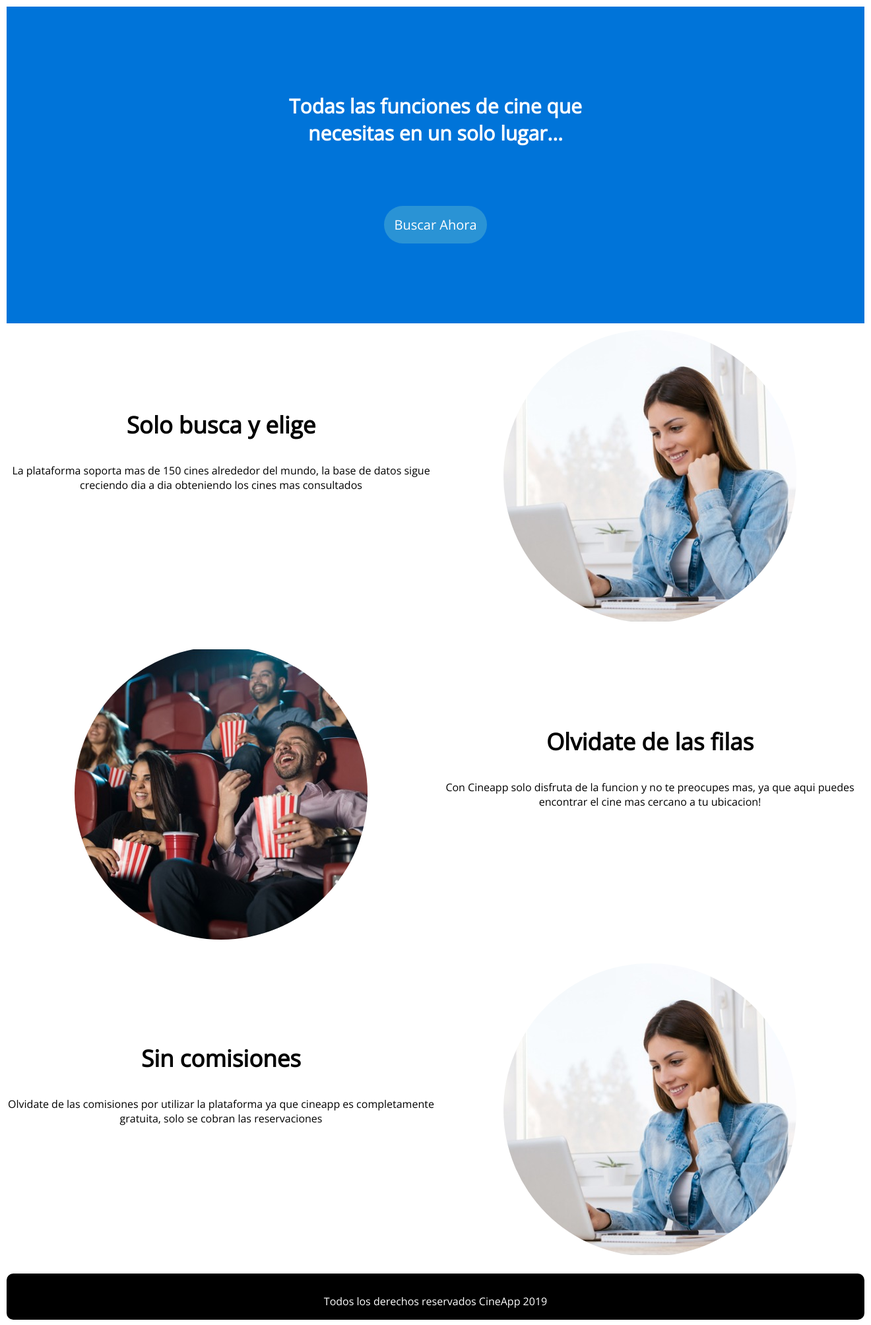
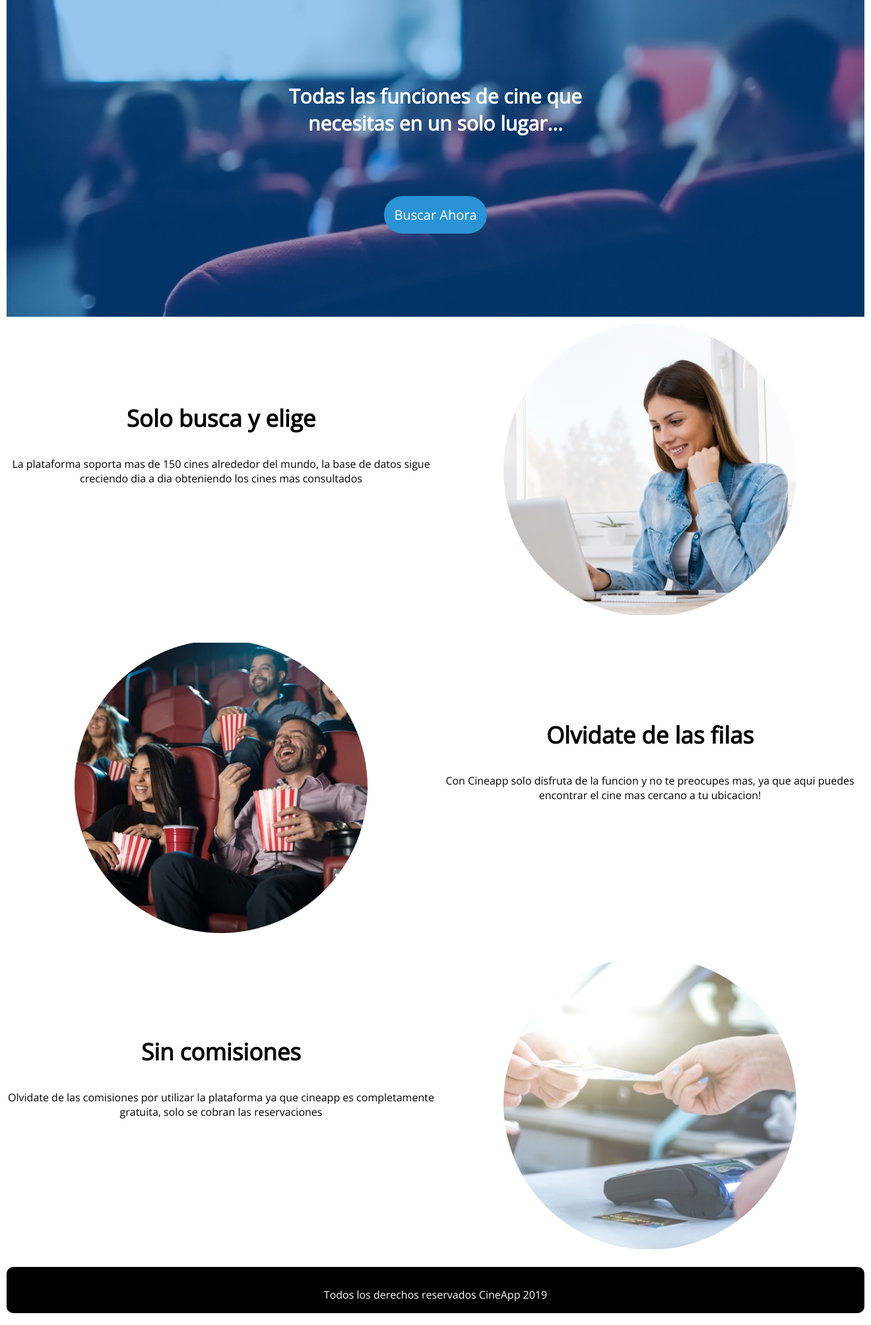
Before and after one commit to vjdavid/final_project, a PHP site: page / in a window 1320 px wide. Shown: the part 260-2268 px from the top of the page at 66% size. Run offline with PHP 8.4, Linux system fonts and the light colour scheme.

Commit message:
updating index page

```diff
--- a/css/styles.css
+++ b/css/styles.css
@@ -32,6 +32,19 @@ section {
   width: inherit;
   color: red;
   display: inline-block;
+}
+
+.overlay {
+  height: 480px;
+  width: inherit;
+  background: #0074D9;
+  overflow: hidden;
+}
+
+.image_overlay {
+  object-fit: cover;
+  opacity: 0.6;
+  position: absolute;
 }
 
 footer {
@@ -77,11 +90,11 @@ li a:hover {
 }
 
 .introduction {
-  margin-top: 10%;
   font-size: 30px;
   text-align: center;
   color: white;
   font-weight: bold;
+  margin-top: 125px;
 }
 
 .button_search_now {
@@ -214,3 +227,12 @@ input[type=submit]:hover {
   width: 100% !important;
   height: 100% !important;
 }
+
+.brief_cover {
+  position:absolute;
+  left:0;
+  right:0;
+  top:10;
+  margin:auto;
+  overflow:auto;
+}
--- a/index.html
+++ b/index.html
@@ -16,13 +16,16 @@
                 <li><a href="pages/about_us.html">Acerca de Nosotros</a></li>
             </ul>
         </nav>
-        <section style="background-color: #0074D9;">
-            <p class="introduction">Todas las funciones de cine que <br>necesitas en un solo lugar...</p>
-            <button class="button_search_now">Buscar Ahora</button>
-        </section>
+        <div class="overlay">
+            <img class="image_overlay" src="images/cover.jpg">
+            <div class="brief_cover">
+                <p class="introduction">Todas las funciones de cine que <br>necesitas en un solo lugar...</p>
+                <button class="button_search_now">Buscar Ahora</button>
+            </div>
+        </div>
         <article>
           <h3 class="headers">Solo busca y elige</h3>
-          <p class="pharagraphs">La plataforma soporta mas de 150 cines alrededor del mundo, la base de datos sigue creciendo dia a dia obteniendo los cines mas consultados</p>
+          <p class="pharagraphs" style="text-align:center;">La plataforma soporta mas de 150 cines alrededor del mundo, la base de datos sigue creciendo dia a dia obteniendo los cines mas consultados</p>
         </article>
         <article>
             <img class="image_person" src="images/workingfromhom.jpg">
@@ -39,7 +42,7 @@
           <p class="pharagraphs">Olvidate de las comisiones por utilizar la plataforma ya que cineapp es completamente gratuita, solo se cobran las reservaciones</p>
         </article>
         <article>
-            <img class="image_person" src="images/workingfromhom.jpg">
+            <img class="image_person" src="images/cards.jpg">
         </article>
         <footer>
             <p>Todos los derechos reservados CineApp 2019</p>
```
